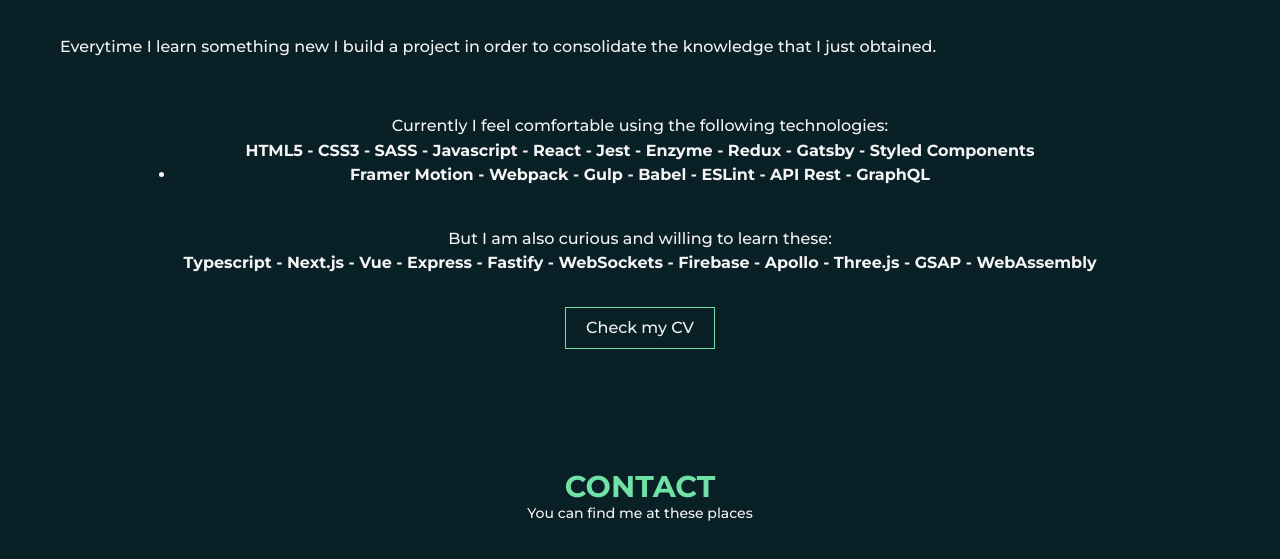
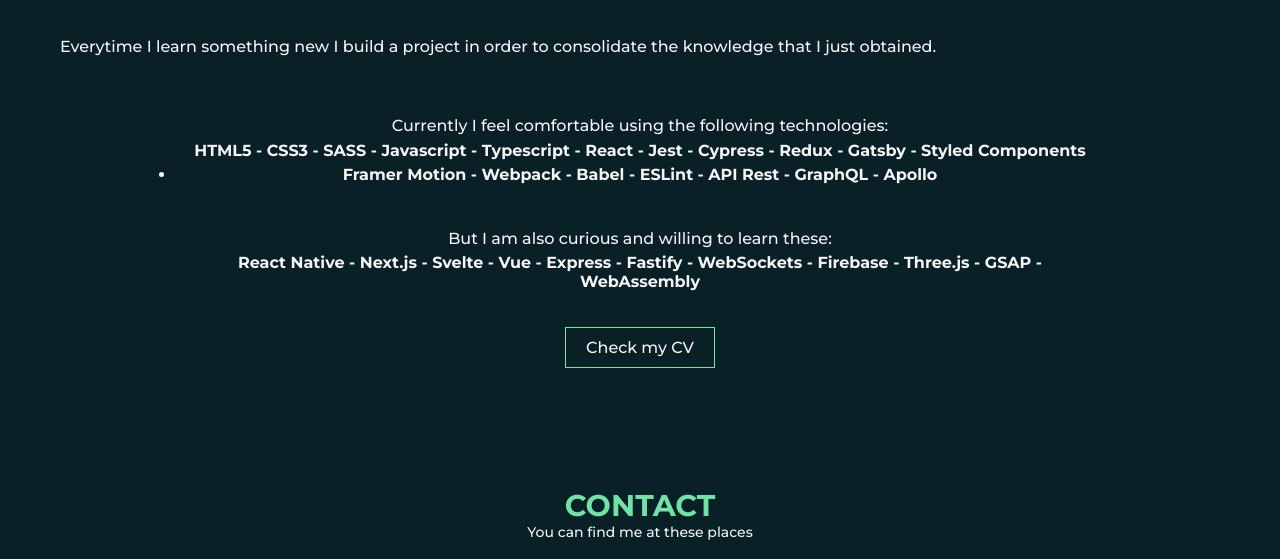
Before and after one commit to BraisC/braiscao.dev, a Gatsby site: page / in a window 1280 px wide. Shown: the part 2252-2811 px from the top of the page. Built offline with nearby package versions, Linux system fonts and the light colour scheme; Gatsby itself is replaced by a stand-in of ours.

Commit message:
Updated 2023

```diff
--- a/src/content/about.mdx
+++ b/src/content/about.mdx
@@ -44,8 +44,8 @@
   <p>Currently I feel comfortable using the following technologies:</p>
   <p>
     <span>
-      HTML5 - CSS3 - SASS - Javascript - React - Jest - Enzyme - Redux - Gatsby - Styled Components
-      - Framer Motion - Webpack - Gulp - Babel - ESLint - API Rest - GraphQL
+      HTML5 - CSS3 - SASS - Javascript - Typescript - React - Jest - Cypress - Redux - Gatsby - Styled Components
+      - Framer Motion - Webpack - Babel - ESLint - API Rest - GraphQL - Apollo
     </span>
   </p>
 </Stack>
@@ -54,7 +54,7 @@
   <p>But I am also curious and willing to learn these:</p>
   <p>
     <span>
-      Typescript - Next.js - Vue - Express - Fastify - WebSockets - Firebase - Apollo - Three.js -
+      React Native - Next.js - Svelte - Vue - Express - Fastify - WebSockets - Firebase - Three.js -
       GSAP - WebAssembly
     </span>
   </p>
```
Also changed, not shown: 1 other file.
